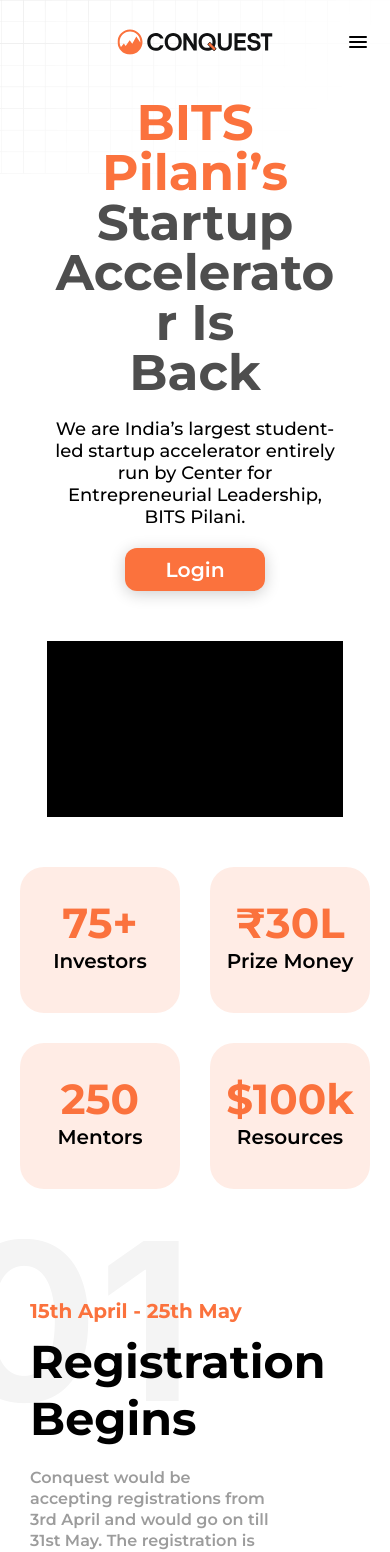
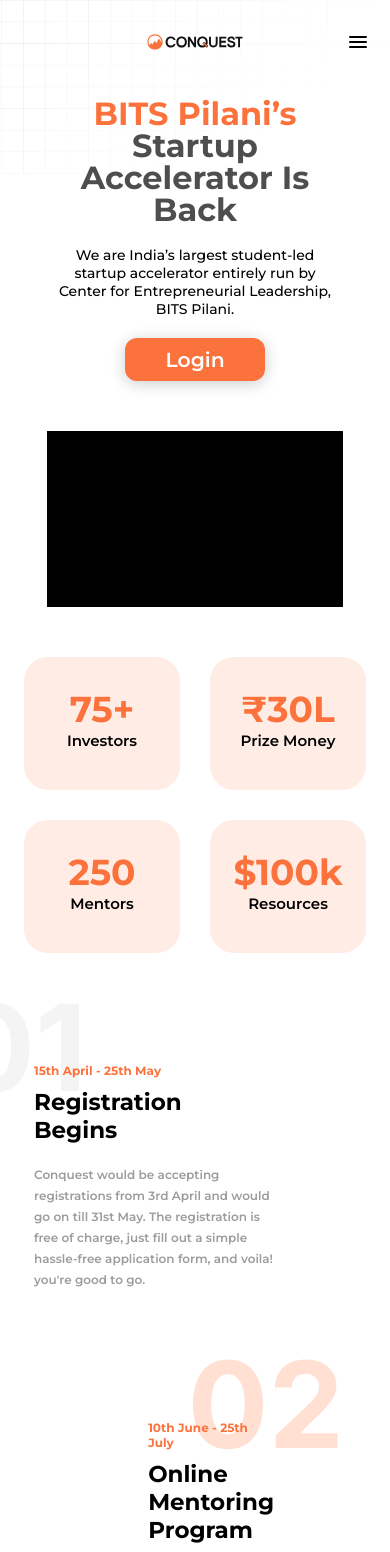
Before and after one commit to dvm-bitspilani/cel-conquest-2024, a React (Vite) app: page / in a window 390 px wide. Shown: the top 1552 px of the page. Built offline with nearby package versions, Linux system fonts and the light colour scheme.

Commit message:
style: style changes

```diff
--- a/src/components/Landing/HeroSectionCard/HeroSectionCard.module.scss
+++ b/src/components/Landing/HeroSectionCard/HeroSectionCard.module.scss
@@ -25,6 +25,10 @@
     @media screen and (max-width: 1000px) {
       font-size: 42px;
     }
+
+    @media screen and (max-width: 820px) {
+      font-size: 36px;
+    }
   }
 
   .property {
@@ -35,5 +39,9 @@
     @media screen and (max-width: 1000px) {
       font-size: 20px;
     }
+
+    @media screen and (max-width: 820px) {
+      font-size: 15px;
+    }
   }
 }
--- a/src/components/Landing/TimelineCard/TimelineCard.module.scss
+++ b/src/components/Landing/TimelineCard/TimelineCard.module.scss
@@ -18,6 +18,10 @@
     font-size: 220px;
     font-weight: 700;
     line-height: 0.75;
+
+    @media screen and (max-width: 820px) {
+      font-size: 120px;
+    }
   }
 
   .cardContent {
@@ -40,8 +44,11 @@
       .date {
         font-size: 20px;
         font-weight: 700;
-        color: #FB723D;
-        ;
+        color: #fb723d;
+
+        @media screen and (max-width: 820px) {
+          font-size: 12px;
+        }
       }
 
       .title {
@@ -52,6 +59,10 @@
 
         @media screen and (max-width: 991px) {
           font-size: 46px;
+        }
+
+        @media screen and (max-width: 820px) {
+          font-size: 23px;
         }
       }
 
@@ -86,6 +97,7 @@
       @media screen and (max-width: 820px) {
         width: 100%;
         margin-top: 20px;
+        font-size: 12px;
       }
     }
   }
--- a/src/components/Navbar2/nav.module.scss
+++ b/src/components/Navbar2/nav.module.scss
@@ -80,6 +80,10 @@
     position: absolute;
     left: 50%;
     transform: translateX(-50%);
+
+    @media screen and (max-width: 820px) {
+      height: 16px;
+    }
   }
 
   .register {
--- a/src/routes/Landing/LandingPage.module.scss
+++ b/src/routes/Landing/LandingPage.module.scss
@@ -1,8 +1,8 @@
 .pageContainer {
   margin: 0px 70px;
   height: 100vh;
-  @media screen and (max-width: 1000px){
-    margin: 0px 20px;
+  @media screen and (max-width: 1000px) {
+    margin: 0px 24px;
   }
 }
 
@@ -67,6 +67,7 @@
 
         @media screen and (max-width: 820px) {
           text-align: center;
+          font-size: 32px;
         }
       }
 
@@ -82,6 +83,7 @@
 
         @media screen and (max-width: 820px) {
           text-align: center;
+          font-size: 14px;
         }
       }
 
@@ -179,6 +181,10 @@
     flex-direction: column;
     gap: 20px;
 
+    @media screen and (max-width: 820px) {
+      margin: 0px -24px;
+    }
+
     .investorCardUpperRow {
       display: flex;
       gap: 20px;
```
Also changed, not shown: src/components/Landing/TimelineCard/TimelineCard.jsx (+3 -7 lines), src/routes/Landing/LandingPage.jsx (+14 -5 lines).
